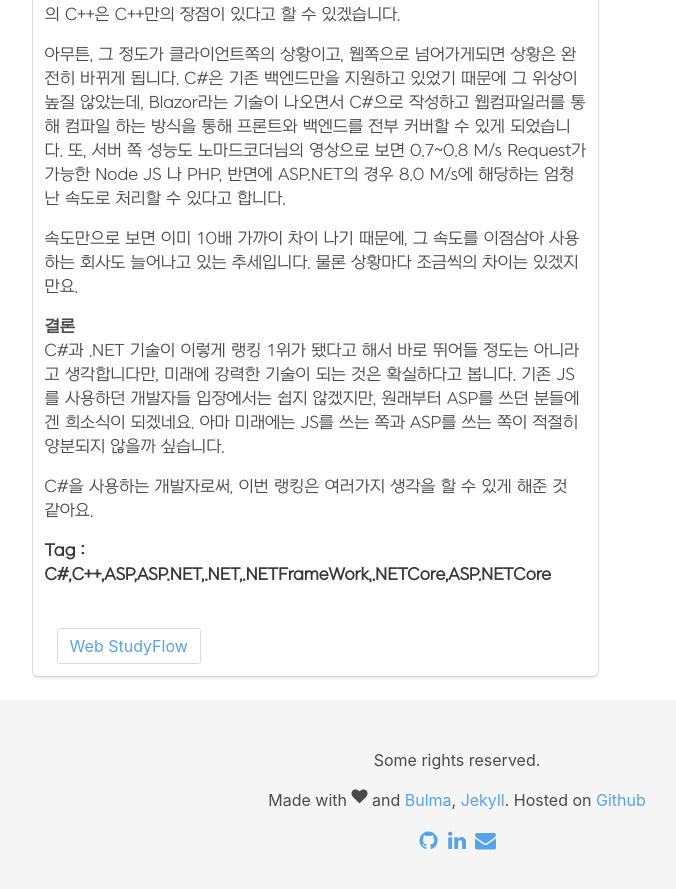
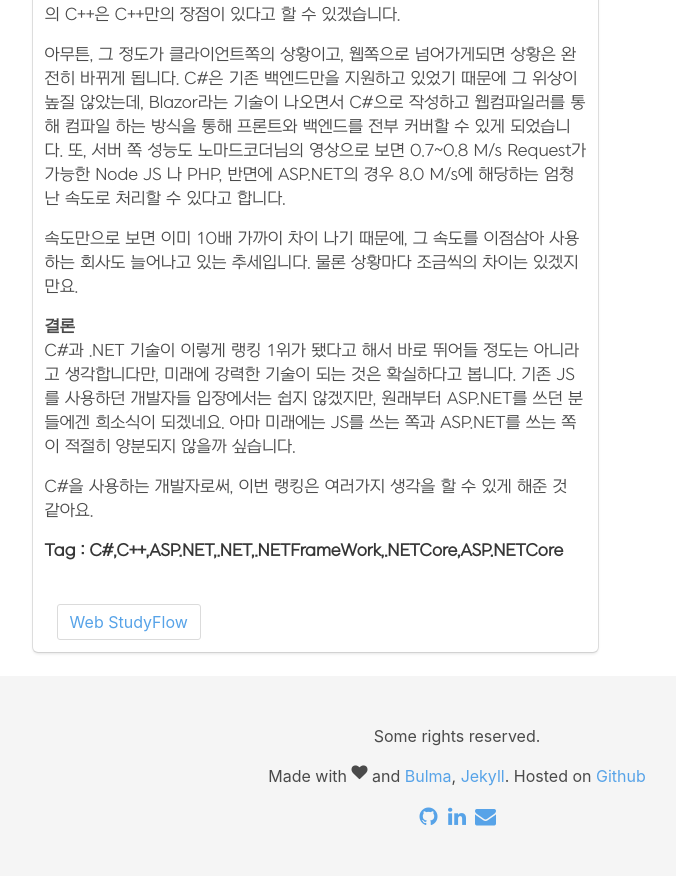
Before and after one commit to miriam40/miriam40.github.io, a Jekyll site: the page built from _posts/2020-06-03-post.markdown, in a window 1280 px wide and 900 px high, scrolled down 2130 px. Shown: the top 889 px of the window, without its empty margins (183-859 px from the left). Built offline with Jekyll 4.4.1, drawn with Linux system fonts in a browser that asks for light colours; comment, search, counter and statistics services are not loaded.

Commit message:
Update post 20200603

```diff
--- a/_posts/2020-06-03-post.markdown
+++ b/_posts/2020-06-03-post.markdown
@@ -57,10 +57,10 @@ C#은 기존 백엔드만을 지원하고 있었기 때문에 그 위상이 높
 ## 결론
 
 C#과 .NET 기술이 이렇게 랭킹 1위가 됐다고 해서 바로 뛰어들 정도는 아니라고 생각합니다만, 미래에 강력한 기술이 되는 것은 확실하다고 봅니다.
-기존 JS를 사용하던 개발자들 입장에서는 쉽지 않겠지만, 원래부터 ASP를 쓰던 분들에겐 희소식이 되겠네요.
-아마 미래에는 JS를 쓰는 쪽과 ASP를 쓰는 쪽이 적절히 양분되지 않을까 싶습니다.
+기존 JS를 사용하던 개발자들 입장에서는 쉽지 않겠지만, 원래부터 ASP.NET를 쓰던 분들에겐 희소식이 되겠네요.
+아마 미래에는 JS를 쓰는 쪽과 ASP.NET를 쓰는 쪽이 적절히 양분되지 않을까 싶습니다.
 
 C#을 사용하는 개발자로써, 이번 랭킹은 여러가지 생각을 할 수 있게 해준 것 같아요.
 
 
-**Tag : C#,C++,ASP,ASP.NET,.NET,.NETFrameWork,.NETCore,ASP.NETCore**
+**Tag : C#,C++,ASP.NET,.NET,.NETFrameWork,.NETCore,ASP.NETCore**
```
